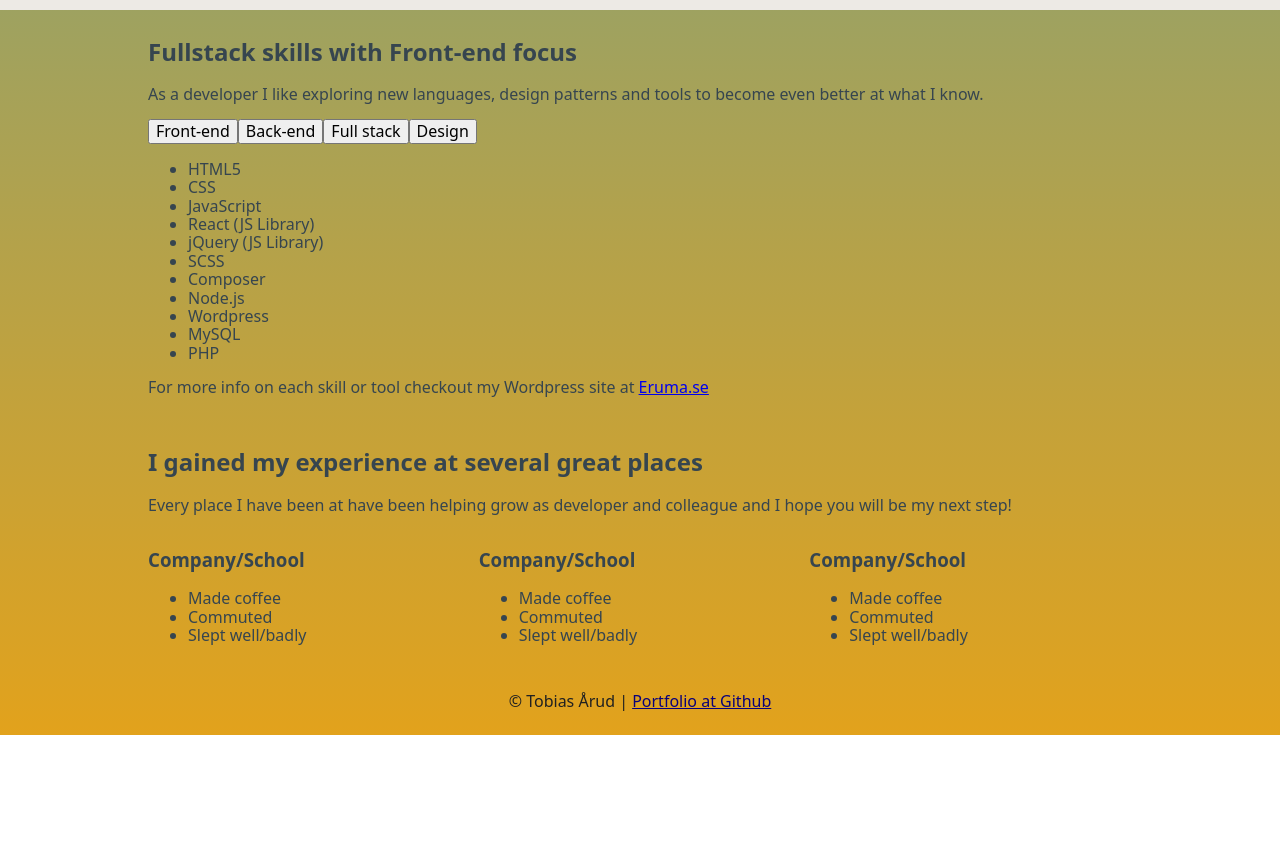
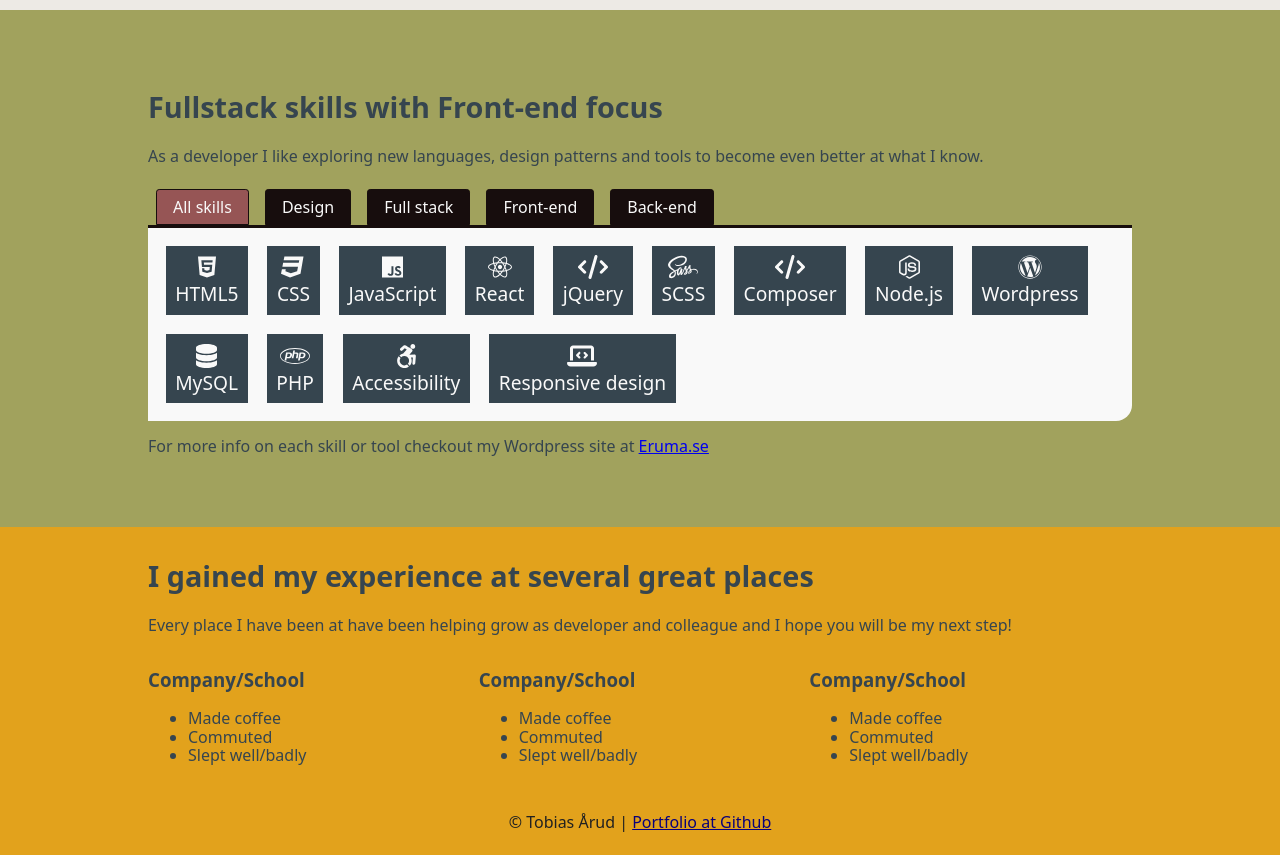
Before and after one commit to erumaro/portfolio, a React app: page / in a window 1280 px wide. Shown: the part 1538-2393 px from the top of the page. Before the commit the page ends 2273 px from the top, so only its background shows below. Built offline with nearby package versions, Linux system fonts and the light colour scheme; the HTML template or start-up script is replaced by a standard one.

Commit message:
Design of skiil section finished for now. Tomorrow Experience section.

```diff
--- a/src/App.jsx
+++ b/src/App.jsx
@@ -1,8 +1,8 @@
 import React from "react";
 import 'normalize.css';
 import { FontAwesomeIcon } from '@fortawesome/react-fontawesome';
-import { faGlasses, faDisplay, faTimeline, faAddressCard, faPencil, faBookJournalWhills, faHeadphones } from '@fortawesome/free-solid-svg-icons'
-import { faGithubAlt } from '@fortawesome/free-brands-svg-icons';
+import { faGlasses, faDisplay, faTimeline, faAddressCard, faPencil, faBookJournalWhills, faHeadphones, faDatabase, faCode, faLaptopCode } from '@fortawesome/free-solid-svg-icons'
+import { faGithubAlt, faReact, faWordpress, faJs, faHtml5, faCss3, faSass, faPhp, faNodeJs, faBootstrap, faAccessibleIcon } from '@fortawesome/free-brands-svg-icons';
 import './App.scss';
 import logo from '../public/images/logo.png';
 import herolarge from '../public/images/hero1080.jpg';
@@ -74,43 +74,48 @@ class App extends React.Component {
                             </div>
                         </div>
                     </section>
-                    <section id="sectionSkills">
+                    <section id="sectionSkills" className="app-skills">
                         <div className="container">
                             <h2>Fullstack skills with Front-end focus</h2>
                             <p>As a developer I like exploring new languages, design patterns and tools to become even better at what I know.</p>
-                            <div className="skills">
-                                <div>
+                            <div className="skills-wrapper">
+                                <div className="filter" role="group" aria-label="Buttons that filter the list">
+                                    <button id="allskills" className="filter-button active-filter-button">
+                                        All skills
+                                    </button>
+                                    <button id="design" className="filter-button">
+                                        Design
+                                    </button>
+                                    <button id="fullstack" className="filter-button">
+                                        Full stack
+                                    </button>
                                     <button id="frontend" className="filter-button">
                                         Front-end
                                     </button>
                                     <button id="backend" className="filter-button">
                                         Back-end
                                     </button>
-                                    <button id="fullstack" className="filter-button">
-                                        Full stack
-                                    </button>
-                                    <button id="design" className="filter-button">
-                                        Design
-                                    </button>
                                 </div>
-                                <ul>
-                                    <li>HTML5</li>
-                                    <li>CSS</li>
-                                    <li>JavaScript</li>
-                                    <li>React (JS Library)</li>
-                                    <li>jQuery (JS Library)</li>
-                                    <li>SCSS</li>
-                                    <li>Composer</li>
-                                    <li>Node.js</li>
-                                    <li>Wordpress</li>
-                                    <li>MySQL</li>
-                                    <li>PHP</li>
+                                <ul className="skills" aria-live="polite">
+                                    <li className="frontend fullstack"><FontAwesomeIcon icon={faHtml5} /> HTML5</li>
+                                    <li className="frontend fullstack"><FontAwesomeIcon icon={faCss3} /> CSS</li>
+                                    <li className="frontend fullstack"><FontAwesomeIcon icon={faJs} /> JavaScript</li>
+                                    <li className="frontend"><FontAwesomeIcon icon={faReact} /> React</li>
+                                    <li className="frontend"><FontAwesomeIcon icon={faCode} /> jQuery</li>
+                                    <li className="frontend"><FontAwesomeIcon icon={faSass} /> SCSS</li>
+                                    <li className="fullstack backend"><FontAwesomeIcon icon={faCode} /> Composer</li>
+                                    <li className="frontend backend fullstack"><FontAwesomeIcon icon={faNodeJs} /> Node.js</li>
+                                    <li className="frontend fullstack backend"><FontAwesomeIcon icon={faWordpress} /> Wordpress</li>
+                                    <li className="fullstack backend"><FontAwesomeIcon icon={faDatabase} /> MySQL</li>
+                                    <li className="fullstack backend"><FontAwesomeIcon icon={faPhp} /> PHP</li>
+                                    <li className="design frontend"><FontAwesomeIcon icon={faAccessibleIcon} /> Accessibility</li>
+                                    <li className="design frontend"><FontAwesomeIcon icon={faLaptopCode} /> Responsive design</li>
                                 </ul>
                                 <p>For more info on each skill or tool checkout my Wordpress site at <a href="https://eruma.se">Eruma.se</a></p>
                             </div>
                         </div>
                     </section>
-                    <section id="sectionXp">
+                    <section id="sectionXp" className="app-xp">
                         <div className="container">
                             <h2>I gained my experience at several great places</h2>
                             <p>Every place I have been at have been helping grow as developer and colleague and I hope you will be my next step!</p>
--- a/src/App.scss
+++ b/src/App.scss
@@ -10,7 +10,11 @@ Color names from https://www.colorhexa.com/ */
     --vividorange: #E2A21C;
     --vividblue: #0DA2F2;
     --darkblue: #0A007A;
-
+    --saturateddarkyellow: #A1A25D;
+    --verydarkred: #170D0D;
+    --greyishred: #C29393;
+    --saturateddarkred: #965555;
+    /* Color uses */
     --light-bg-color: var(--verylightgrey);
     --dark-text-color: var(--charcoal);
     --dark-bg-color: var(--charcoal);
@@ -29,8 +33,8 @@ Color names from https://www.colorhexa.com/ */
     font-family: var(--sans-serif);
     font-size: 16px;
     color: var(--dark-text-color);
-    background: linear-gradient(180deg, var(--vividblue) 0%, var(--vividorange) 100%);
-    background-size: cover;
+    /* background: linear-gradient(180deg, var(--vividblue) 0%, var(--vividorange) 100%);
+    background-size: cover; */
 }
 
 @mixin flex($wrap, $justifyContent, $alignItems) {
@@ -42,6 +46,10 @@ Color names from https://www.colorhexa.com/ */
 
 *, ::after, ::before {
     box-sizing: border-box;
+}
+
+h2 {
+    font-size: 180%;
 }
 
 .container {
@@ -175,10 +183,67 @@ Color names from https://www.colorhexa.com/ */
 }
 
 .app-skills {
+    background-color: var(--saturateddarkyellow);
+    padding: 3em 0;
 
+    .filter {
+        border-bottom: .2em solid var(--verydarkred);
+    }
+
+    .filter-button {
+        background-color: var(--verydarkred);
+        color: var(--light-text-color);
+        padding: .5em 1em;
+        margin: .5em;
+        margin-bottom: 0;
+        border: 1px solid var(--verydarkred);
+        border-top-left-radius: .2em;
+        border-top-right-radius: .2em;
+
+        &:hover {
+            background-color: var(--greyishred);
+            color: var(--verydarkred);
+        }
+    }
+
+    .active-filter-button {
+        background-color: var(--saturateddarkred);
+        color: var(--light-text-color);
+    }
+
+    .skills {
+        background-color: var(--light-bg-color);
+        list-style: none;
+        display: flex;
+        padding: .5em;
+        margin: 0;
+        flex-wrap: wrap;
+        border-bottom-right-radius: 1em;
+
+        li {
+            padding: .5em;
+            margin: .5em;
+            background-color: var(--dark-bg-color);
+            color: var(--light-text-color);
+            font-size: 120%;
+
+            svg {
+                display: block;
+                height: 24px;
+                margin: 0 auto;
+                margin-bottom: .2em;
+            }
+        }
+    }
+}
+
+.app-xp {
+    background-color: var(--vividorange);
 }
 
 .app-footer {
+    background-color: var(--vividorange);
+
     p {
         color: var(--verydarkgrey);
         text-align: center;
```
Also changed, not shown: 1 other file (tests, documents, lock files or other folders).
